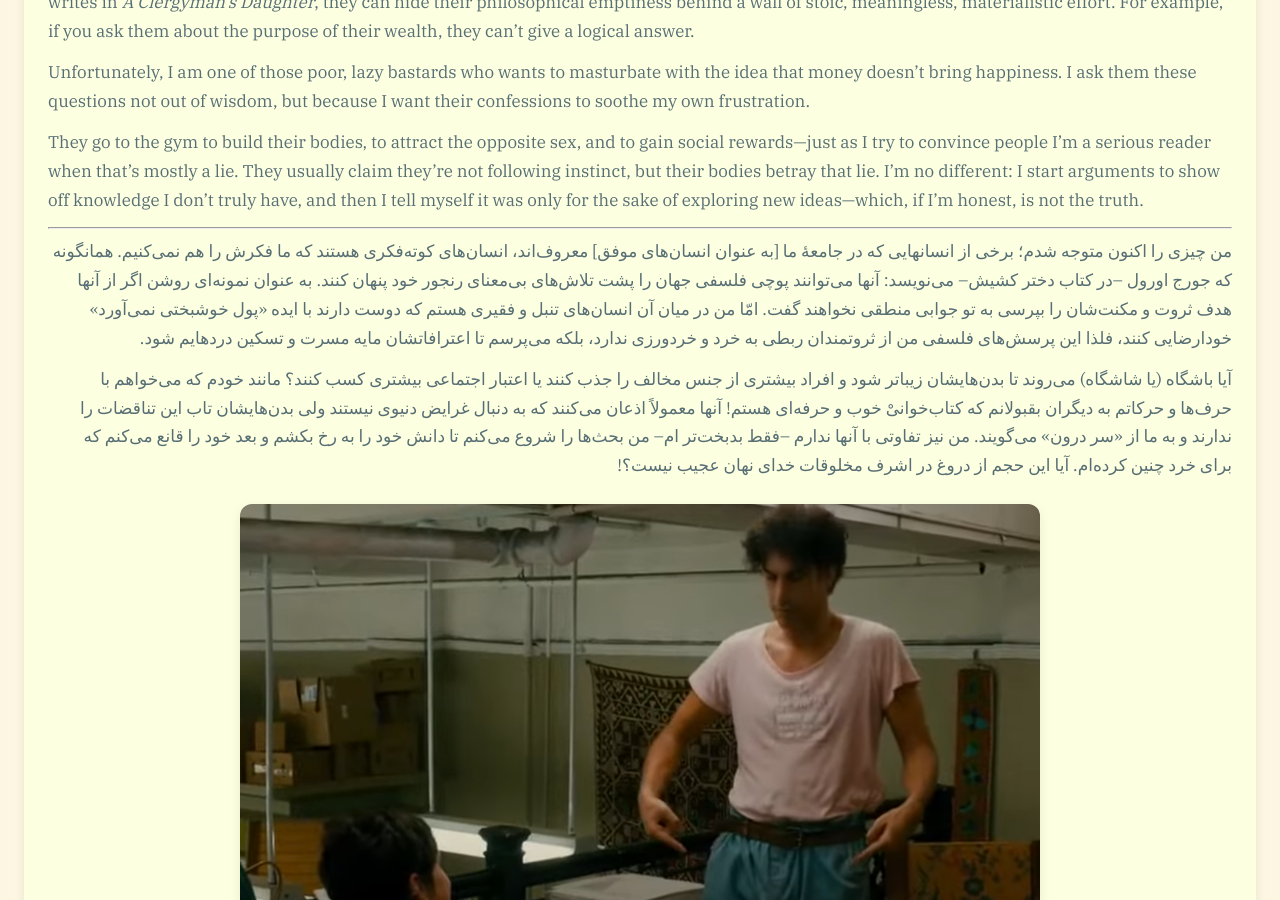
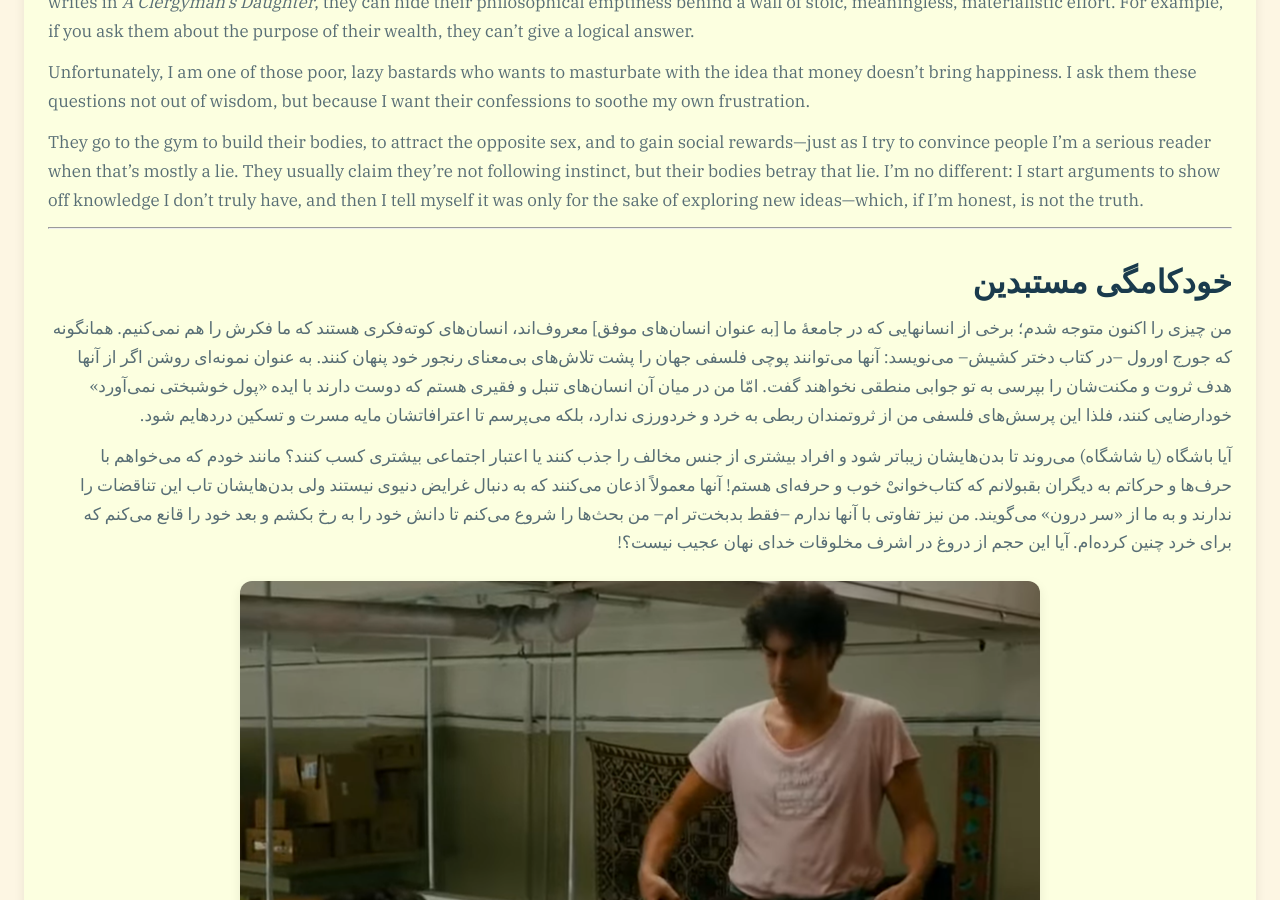
Before and after one commit to mahdikarimi1386339/mahdikarimi1386339.github.io, a Jekyll site: the page built from _posts/2025-09-05-Masturbation-of-Dictators.md, in a window 1280 px wide and 900 px high, scrolled down 401 px. Built offline with Jekyll 4.4.1, drawn with Linux system fonts in a browser that asks for light colours; some web fonts are replaced.

Commit message:
editing the title (sorry)

```diff
--- a/_posts/2025-09-05-Masturbation-of-Dictators.md
+++ b/_posts/2025-09-05-Masturbation-of-Dictators.md
@@ -24,6 +24,7 @@ exploring new ideas—which, if I’m honest, is not the truth.
 </p>
 <hr>
 <div style="direction: rtl">
+    <h1>خودکامگی مستبدین</h1>
     <p>
     من چیزی را اکنون متوجه شدم؛ برخی از انسانهایی که در جامعهٔ ما [به عنوان انسان‌های موفق] معروف‌اند، انسان‌های کوته‌فکری هستند که ما فکرش را هم نمی‌کنیم. همانگونه که جورج اورول –در کتاب دختر کشیش– می‌نویسد: آنها می‌توانند پوچی فلسفی جهان را پشت تلاش‌های بی‌معنای رنجور خود پنهان کنند. به عنوان نمونه‌ای روشن اگر از آنها هدف ثروت و مکنت‌شان را بپرسی به تو جوابی منطقی نخواهند گفت. امّا من در میان آن انسان‌های تنبل و فقیری هستم که دوست دارند با ایده «پول خوشبختی نمی‌آورد» خودارضایی کنند، فلذا این پرسش‌های فلسفی من از ثروتمندان ربطی به خرد و خردورزی ندارد، بلکه می‌پرسم تا اعترافاتشان مایه مسرت و تسکین دردهایم شود.
     </p>
```
